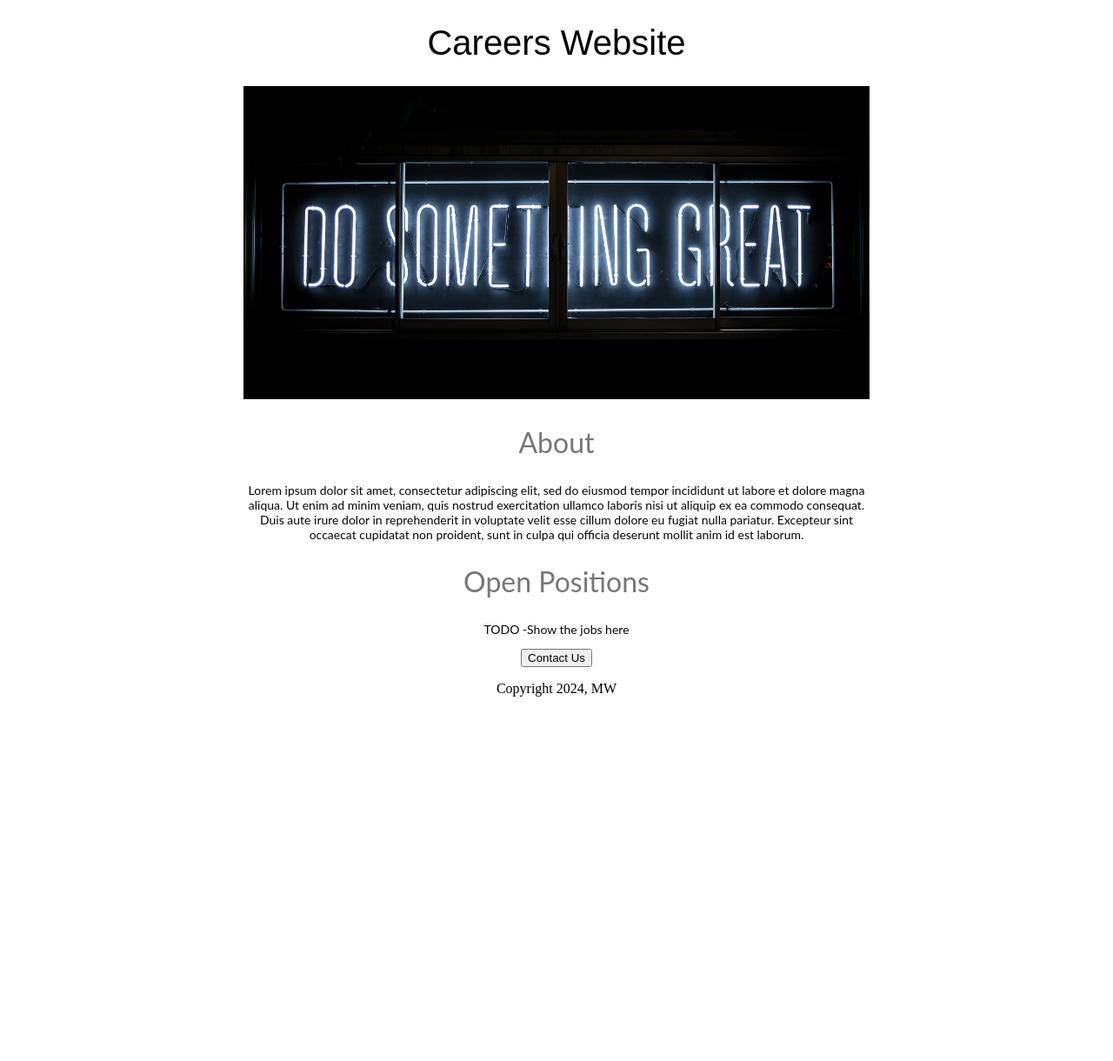
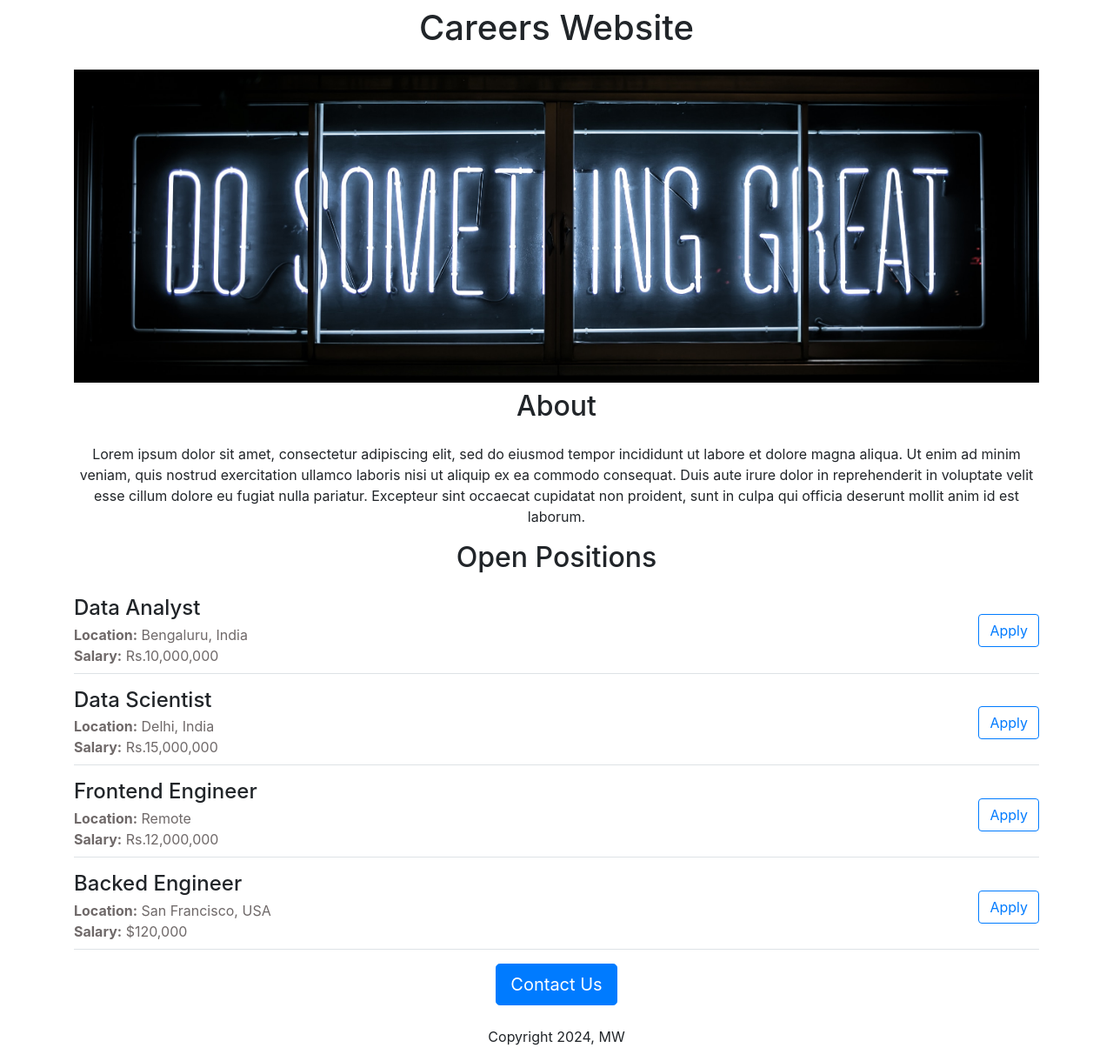
Before and after one commit to Michal920/career-website, a Flask app: page / in a window 1280 px wide. Shown: the whole page at 87% size. Before the commit the page ends 801 px from the top, so only its background shows below. Run offline with Flask 3, Linux system fonts and the light colour scheme; some libraries are stand-ins or nearby versions.

Commit message:
Finishing the look of the website

```diff
--- a/app.py
+++ b/app.py
@@ -1,10 +1,40 @@
-from flask import Flask, render_template
+from flask import Flask, render_template, jsonify
 
 app = Flask(__name__)
 
+JOBS=[
+    {'id':1,
+     'title': 'Data Analyst',
+     'location': 'Bengaluru, India',
+     'salary': 'Rs.10,000,000'
+     },
+     {
+     'id':2,
+     'title': 'Data Scientist',
+     'location': 'Delhi, India',
+     'salary': 'Rs.15,000,000'
+     },
+     {
+         'id':3,
+        'title': 'Frontend Engineer',
+        'location': 'Remote',
+        'salary': 'Rs.12,000,000'
+        },
+        {
+        'id':4,
+        'title': 'Backed Engineer',
+        'location': 'San Francisco, USA',
+        'salary': '$120,000'
+        }
+]
+
 @app.route("/")
 def hello_world():
-    return render_template('home.html')
+    return render_template('home.html', jobs=JOBS)
+
+@app.route("/api/jobs")
+def list_jobs():
+    return jsonify(JOBS)
 
 if __name__ == "__main__":
     app.run(host='0.0.0.0', debug=True)
--- a/templates/home.html
+++ b/templates/home.html
@@ -1,51 +1,36 @@
 <!DOCTYPE html>
 <html>
     <head>
-        <title>
-            Careers Website</title>
+        <title>Careers Website</title>
+        <meta charset="utf-8">
+        <meta http-equiv="X-UA-Compatible" content="IE=edge">
+        <meta name="viewport" content="width=device-width, initial-scale=1">
+        <link rel="stylesheet" href="https://stackpath.bootstrapcdn.com/bootstrap/4.3.1/css/bootstrap.min.css">
         <style>
-            h1 {
-                font-size: 40px;
-                font-family:'Nunito', sans-serif;
-                font-weight:normal;
-                color:#000000;
-                text-align: center;
-            }
             #banner {
+                height: 360px;
                 width: 100%;
-                height: 360px;
                 object-fit: cover;
-            }
-            h2 {font-size: 32px;
-                font-family:'Lato', sans-serif;
-                font-weight: normal;
-                color:#767775;
-                text-align: center;
-            }
-            .bodytext { font-size: 14px;
-                font-family:'Lato', sans-serif;
-                font-weight: normal;
-                color:#050505;
-                text-align: center;
-
-            }
-            #container{
-                max-width: 720px;
-                margin:0 auto 0 auto;
             }
         </style>
     </head>
     <body>
-        <div id="container">
-            <h1>Careers Website</h1>
-            <img id="banner" src="http://127.0.0.1:5000/static/banner.jpg">
-            <h2>About</h2>
-            <p class="bodytext">Lorem ipsum dolor sit amet, consectetur adipiscing elit, sed do eiusmod tempor incididunt ut labore et dolore magna aliqua. Ut enim ad minim veniam, quis nostrud exercitation ullamco laboris nisi ut aliquip ex ea commodo consequat. Duis aute irure dolor in reprehenderit in voluptate velit esse cillum dolore eu fugiat nulla pariatur. Excepteur sint occaecat cupidatat non proident, sunt in culpa qui officia deserunt mollit anim id est laborum.</p>
-            <h2>Open Positions</h2>
-            <p class="bodytext"> TODO -Show the jobs here</p>
-            <div style="text-align: center;">
-                <button>Contact Us</button>
-                <p>Copyright 2024, MW</p>
+        <div class="container">
+            <h1 class="text-center mt-2 mb-4">Careers Website</h1>
+            <img class="img-responsive" id="banner" src="http://127.0.0.1:5000/static/banner.jpg">
+            <h2 class="text-center mt-2 mb-4">About</h2>
+            <p class="text-center">Lorem ipsum dolor sit amet, consectetur adipiscing elit, sed do eiusmod tempor incididunt ut labore et dolore magna aliqua. Ut enim ad minim veniam, quis nostrud exercitation ullamco laboris nisi ut aliquip ex ea commodo consequat. Duis aute irure dolor in reprehenderit in voluptate velit esse cillum dolore eu fugiat nulla pariatur. Excepteur sint occaecat cupidatat non proident, sunt in culpa qui officia deserunt mollit anim id est laborum.</p>
+            <h2 class="text-center mt-2 mb-4">Open Positions</h2>
+            <p>
+                <div>
+                    {% for job in jobs %}
+                    {%include 'jobitem.html'%}
+                    {% endfor %}
+                </div>
+            </p>
+            <div class="text-center">
+                <button class="btn btn-primary btn-lg">Contact Us</button>
+                <p class="mt-4">Copyright 2024, MW</p>
             </div>
         </div>
     </body>
--- /dev/null
+++ b/templates/jobitem.html
@@ -0,0 +1,14 @@
+<div class="border-bottom" style="margin-bottom: 16px;padding-bottom: 8px;">
+    <div class="row row-no-gutters">
+    <div class="col-xs-12 col-md-8">
+    <h4 style="margin-bottom: 4px;">{{job['title']}}</h4>
+    <div style="color: rgb(111, 105, 105)"><b>Location:</b> {{job['location']}}</div>
+    {%if 'salary' in job %}
+    <div style="color: rgb(111, 105, 105)"><b>Salary:</b> {{job['salary']}}</div>
+    {% endif %}
+    </div>
+    <div class="col-xs-6 col-md-4 my-auto text-md-right">
+    <button type="button" class="btn btn-outline-primary">Apply</button>
+</div>
+    </div>
+</div>
```
